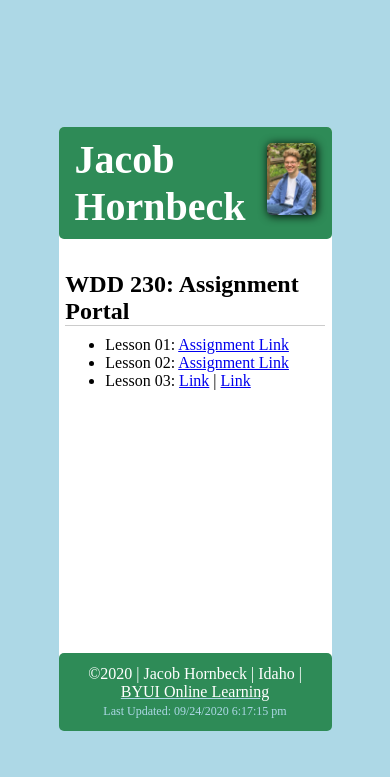
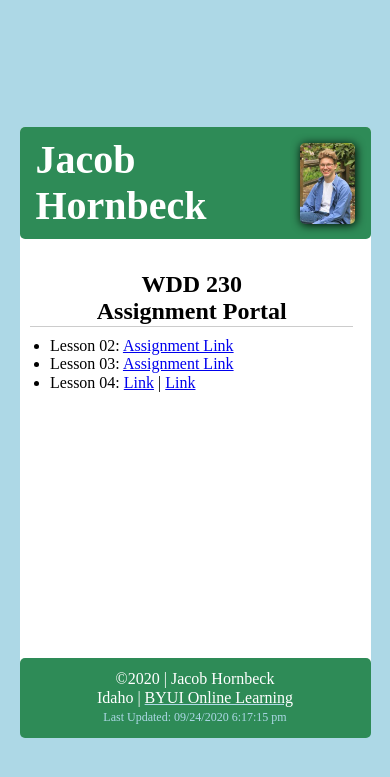
Before and after one commit to JacobHornbeck/JacobHornbeck.github.io, a PHP site: page /wdd230/index.html in a window 390 px wide. Shown: the top 777 px of the page. Run offline with PHP 8.4, Linux system fonts and the light colour scheme; some web fonts are replaced.

Commit message:
W02 👷‍♀️ Activity: Media Queries

```diff
--- a/wdd230/index.html
+++ b/wdd230/index.html
@@ -5,26 +5,31 @@
         <meta name="viewport" content="width=device-width, initial-scale=1.0">
         <meta name="description" content="Jacob Hornbeck's WDD 230 Assignment Portal">
         <title>WDD 230 - Course Homepage</title>
+        <link rel="stylesheet" href="styles/normalize.css">
         <link href="https://fonts.googleapis.com/css2?family=Gugi&display=swap" rel="stylesheet">
         <link rel="stylesheet" href="styles/style.css">
+        <link rel="stylesheet" href="styles/medium.css" media="(max-width: 654px)">
+        <link rel="stylesheet" href="styles/small.css" media="(max-width: 509px)">
+        <link rel="stylesheet" href="styles/tiny.css" media="(max-width: 310px)">
         <script src="scripts/script.js"></script>
     </head>
     <body onload="LoadStuff()">
         <header>
-            <h1>Jacob Hornbeck</h1>
+            <h1>Jacob <span class="brk1"></span> Hornbeck</h1>
             <img src="images/profile.JPG" alt="Jacob Hornbeck's profile picture">
         </header>
         <main>
-            <h2>WDD 230: Assignment Portal</h2>
+            <h2>WDD 230<span class="unBrk2">:</span><span class="brk2"></span> Assignment Portal</h2>
             <ul>
-                <li>Lesson 01: <a href="#">Assignment Link</a></li>
                 <li>Lesson 02: <a href="#">Assignment Link</a></li>
-                <li>Lesson 03: <a href="#">Link</a> | <a href="#">Link</a></li>
+                <li>Lesson 03: <a href="#">Assignment Link</a></li>
+                <li>Lesson 04: <a href="#">Link</a> | <a href="#">Link</a></li>
             </ul>
         </main>
         <footer>
-            &copy;<span id="year"></span> | Jacob Hornbeck | Idaho | <a href="https://www.byui.edu/online" target="_blank">BYUI Online Learning</a><br>
+            &copy;<span id="year"></span> | Jacob Hornbeck <span class="brk1"></span><span class="unBrk1">|</span> Idaho | <a href="https://www.byui.edu/online" target="_blank">BYUI Online Learning</a><br>
             <span id="updated"></span>
         </footer>
+        <div id="not-reasonable-size"><div>Sorry,<br>You can't view this page that small!</div></div>
     </body>
 </html>
--- /dev/null
+++ b/wdd230/styles/medium.css
@@ -0,0 +1,3 @@
+body {
+    width: 90%;
+}
--- /dev/null
+++ b/wdd230/styles/small.css
@@ -0,0 +1,26 @@
+.brk1 {
+    display: block;
+}
+.unBrk1 {
+    display: none;
+}
+h1 {
+    justify-self: start;
+}
+@media screen and (max-width: 405px) {
+    header {
+        grid-template-columns: auto 54.8px;
+    }
+    .brk2 {
+        display: block;
+    }
+    .unBrk2 {
+        display: none;
+    }
+    h2 {
+        text-align: center;
+    }
+    ul {
+        padding-left: 20px;
+    }
+}
--- a/wdd230/styles/style.css
+++ b/wdd230/styles/style.css
@@ -33,25 +33,26 @@ h1 {
     align-self: center;
 }
 header > img {
-    float: right;
     width: 100%;
     box-shadow: 1px 1px 10px black;
     border-radius: 5px;
 }
 main {
-    width: 95%;
-    height: calc(100% - 5em - 6em - 4em);
-    margin: 2em auto;
+    width: 97%;
+    height: calc(100% - 5em - 6em - 4em + 5px);
+    margin: 2em 0 2em auto;
 }
 h2 {
     border-bottom: solid 1px #cccccc;
     margin-bottom: 0;
+    width: 95%;
 }
 ul {
     margin: 0;
     padding-top: 10px;
+    width: calc(100% - 40px);
     height: 94%;
-    overflow-y: scroll;
+    overflow-y: auto;
 }
 footer {
     background-color: seagreen;
@@ -73,3 +74,12 @@ footer a:hover {
     color: lightblue;
     font-size: 12px;
 }
+#not-reasonable-size {
+    display: none;
+}
+.brk1 {
+    display: none;
+}
+.unBrk1 {
+    display: inline;
+}
--- /dev/null
+++ b/wdd230/styles/tiny.css
@@ -0,0 +1,18 @@
+#not-reasonable-size {
+    background-color: lightblue;
+    position: fixed;
+    top: 0; left: 0;
+    height: 100%;
+    width: 100%;
+    color: seagreen;
+    display: grid;
+    grid-template-columns: 1fr;
+    grid-template-rows: 1fr;
+    justify-items: center;
+    align-items: center;
+}
+#not-reasonable-size > * {
+    width: 150px;
+    height: 70px;
+    text-align: center;
+}
```
Also changed, not shown: wdd230/styles/normalize.css (added).
